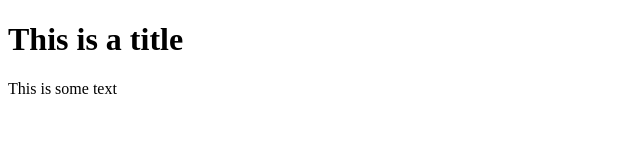
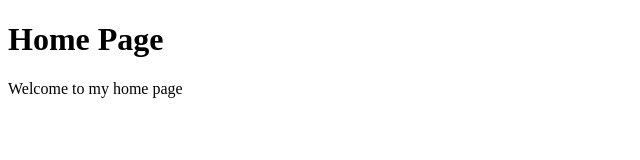
Before and after one commit to JapiKredi/Python-Web, a plain HTML site: page index2.html in a window 1280 px wide. Shown: the whole page, without its empty margins (0-640 px from the left). Drawn offline with Linux system fonts and the light colour scheme.

Commit message:
Improving

```diff
--- a/index2.html
+++ b/index2.html
@@ -3,10 +3,10 @@
 <head>
     <meta charset="UTF-8">
     <meta name="viewport" content="width=device-width, initial-scale=1.0">
-    <title>HTML Attributes</title>
+    <title>Home </title>
 </head>
 <body>
-    <h1 class="Awesome page" id=""PageTitle">This is a title</h1>
-<p class="text"> This is some text</p>
+    <h1 class="Awesome page" id=""PageTitle">Home Page</h1>
+<p class="text"> Welcome to my home page</p>
 </body>
 </html>
```
